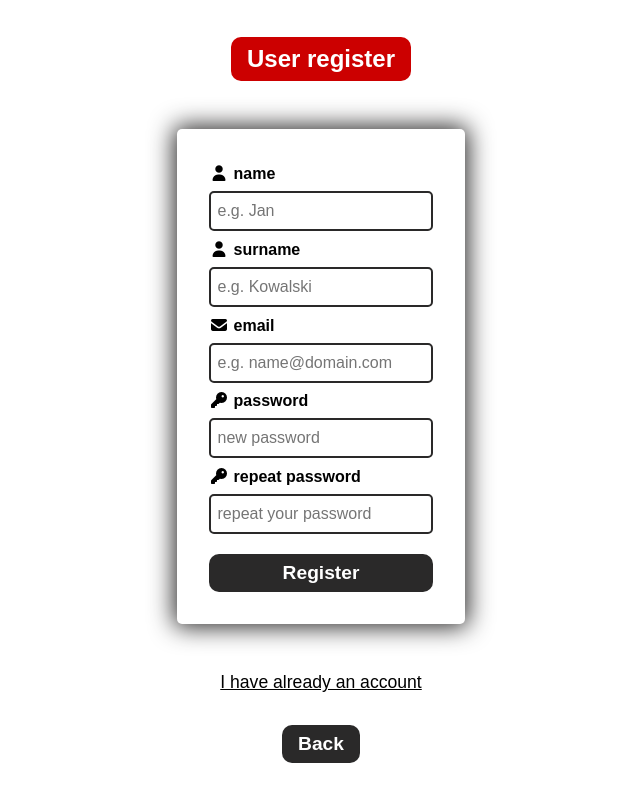
After one commit to Kamil-Kijak/evoting-flask-app, a Flask app: page /register in a window 1280 px wide. The commit adds this page. Shown: the whole page, without its empty margins (319-959 px from the left). Run offline with Flask 3, Linux system fonts and the light colour scheme; parts of the project's set-up code (start-up, migrations or seed data) failed here and were passed over; some libraries are stand-ins or nearby versions.

Commit message:
created template for user registration

```diff
--- a/routes.py
+++ b/routes.py
@@ -15,6 +15,10 @@ def mainPage():
 def welcome_page():
     return render_template("landingPage.html")
 
+@app.route("/register", methods=["GET", "POST"])
+def register_user():
+    return render_template("register.html")
+
 @app.route('/assets/<path:filename>')
 def uploaded_file(filename):
     return send_from_directory('assets', filename)
--- a/styles/main.css
+++ b/styles/main.css
@@ -72,6 +72,21 @@ main {
     align-items: center;
 }
 
+main .first-heading {
+    color: var(--second-color);
+    font-weight:800;
+    text-align: center;
+}
+
+main .card {
+    margin: 1rem;
+    padding: 2rem;
+    box-shadow: 0 0 25px 3px var(--second-color);
+    border-radius: 5px;
+    display: flex;
+    flex-direction: column;
+}
+
 main .welcome-heading {
     font-size: 2.5rem;
     font-weight:800;
@@ -87,6 +102,23 @@ main .welcome-subtitle {
     margin-top: 2rem;
 }
 
+.input-group {
+    margin: .3rem 0;
+    display: flex;
+    flex-direction: column;
+    row-gap: 8px;
+}
+.input-group p {
+    font-weight: bold;
+}
+.input-group input {
+    height: 40px;
+    font-size: 1rem;
+    padding: .2rem .4rem;
+    border: 2px solid var(--second-color);
+    border-radius: 5px;
+}
+
 .primary-button {
     padding: .5rem 1rem;
     font-weight: bold;
@@ -96,7 +128,26 @@ main .welcome-subtitle {
     background-color: var(--second-color);
     transition:all 0.1s ease-in-out;
     cursor: pointer;
+    text-decoration: none;
 }
 .primary-button:hover {
     background-color: var(--hover-second-color);
 }
+
+.primary-box {
+    padding: .5rem 1rem;
+    font-weight: bold;
+    color: white;
+    border-radius: 10px;
+    border: 0;
+    background-color: var(--second-color);
+}
+
+.secondary-box {
+    padding: .5rem 1rem;
+    font-weight: bold;
+    color: white;
+    border-radius: 10px;
+    border: 0;
+    background-color: var(--first-color);
+}
--- a/templates/base.html
+++ b/templates/base.html
@@ -3,7 +3,7 @@
 <head>
     <meta charset="UTF-8">
     <meta name="viewport" content="width=device-width, initial-scale=1.0">
-    <title>{% block title %}Evoting flask app{% endblock %}</title>
+    <title>{% block title %}E-voting flask app{% endblock %}</title>
     <link rel="shortcut icon" href="{{ url_for('uploaded_file', filename='evoting-logo.png') }}" type="image/x-icon">
     <link rel="stylesheet" href="https://cdnjs.cloudflare.com/ajax/libs/font-awesome/7.0.1/css/all.min.css" integrity="sha512-2SwdPD6INVrV/lHTZbO2nodKhrnDdJK9/kg2XD1r9uGqPo1cUbujc+IYdlYdEErWNu69gVcYgdxlmVmzTWnetw==" crossorigin="anonymous" referrerpolicy="no-referrer" />
     <link rel="stylesheet" href="{{ url_for('get_style') }}">
--- /dev/null
+++ b/templates/register.html
@@ -0,0 +1,48 @@
+
+{% extends "base.html" %}
+
+{% block title %}
+    Registration
+{% endblock %}
+
+{% block main %}
+<section style="margin-bottom: 2rem;">
+    <h1 class="secondary-box">User register</h1>
+</section>
+<form class="card" method="post">
+    <section class="input-group">
+        <p><i class="fa-solid fa-user"></i> name</p>
+        <input type="text" placeholder="e.g. Jan" required name="name" aria-label="name-input">
+    </section>
+    <section class="input-group">
+        <p><i class="fa-solid fa-user"></i> surname</p>
+        <input type="text" placeholder="e.g. Kowalski" required name="surname" aria-label="surname-input">
+    </section>
+    <section class="input-group">
+        <p><i class="fa-solid fa-envelope"></i> email</p>
+        <input type="text" placeholder="e.g. name@domain.com" required name="email" aria-label="email-input">
+    </section>
+    <section class="input-group">
+        <p><i class="fa-solid fa-key"></i> password</p>
+        <input type="password" placeholder="new password" required name="password" aria-label="password-input">
+    </section>
+    <section class="input-group">
+        <p><i class="fa-solid fa-key"></i> repeat password</p>
+        <input type="password" placeholder="repeat your password" required name="repeatedPassword" aria-label="repeat-password-input">
+    </section>
+    <button class="primary-button" style="margin-top: 1rem;" role="submit" aria-label="confirm">
+        <span style="font-size: 1.2rem;" aria-hidden="true">
+            Register
+        </span>
+    </button>
+</form>
+<a style="font-size: 1.1rem;margin-top: 2rem;" href="">
+    I have already an account
+</a>
+<a class="primary-button" style="margin-top: 2rem;" href="{{ url_for('welcome_page') }}">
+    <span style="font-size: 1.2rem;" aria-hidden="true">
+        Back
+    </span>
+</a>
+
+{% endblock %}
```
Also changed, not shown: templates/landingPage.html (+8 -24 lines), templates/navbar.html (added, +19 -0 lines).
